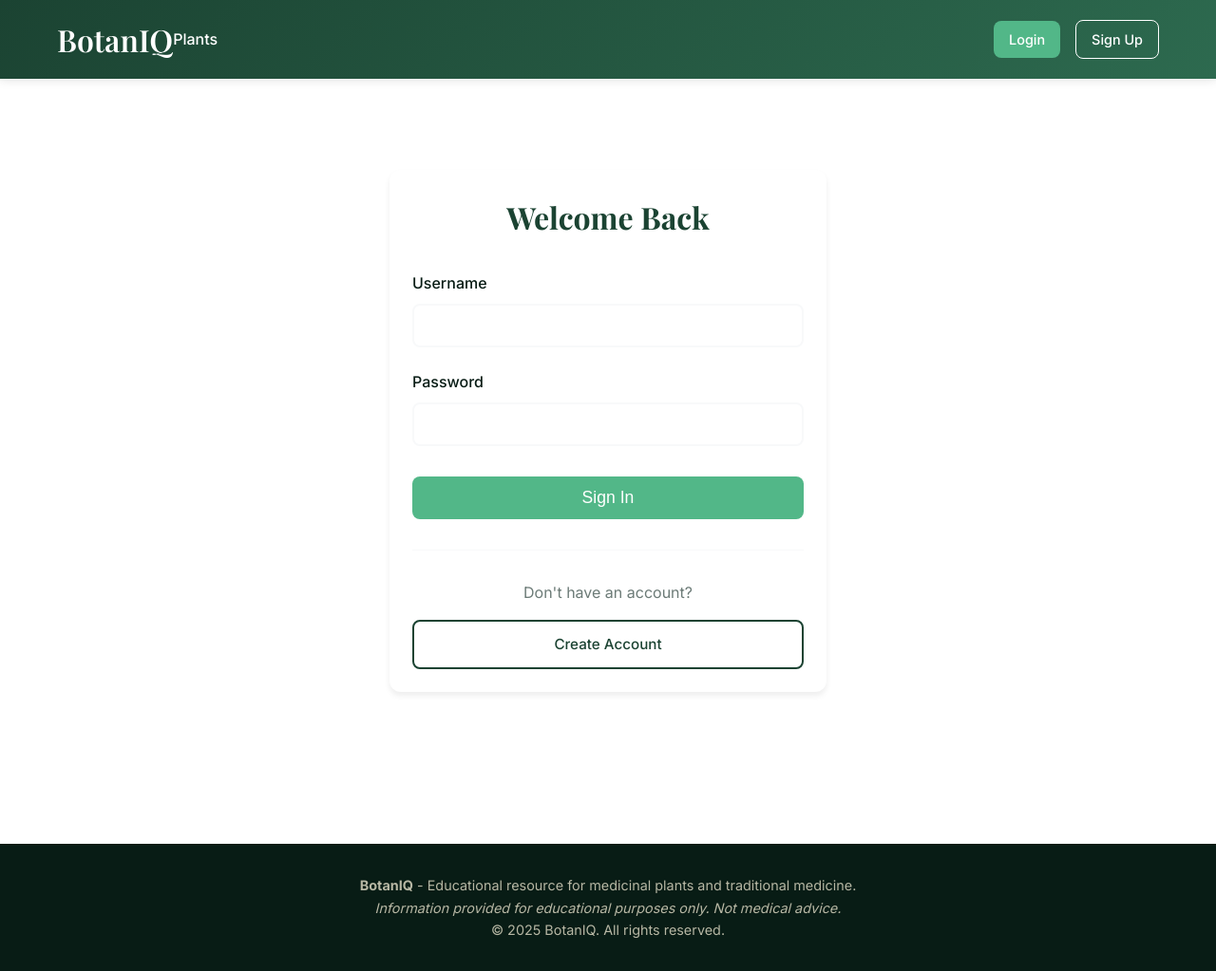
After one commit to kain-bain/BotanIQ-AI, a Django app: page /accounts/login/ in a window 1280 px wide. The commit adds this page. Shown: the whole page at 95% size. Run offline with Django 5.2, Linux system fonts and the light colour scheme.

Commit message:
Complete Hour 4: User authentication system with registration, login, logout, and premium auth templates

```diff
--- a/botaniq/urls.py
+++ b/botaniq/urls.py
@@ -17,10 +17,16 @@ Including another URLconf
 
 from django.contrib import admin
 from django.urls import path, include
+from django.contrib.auth import views as auth_views
 from . import views
 
 urlpatterns = [
     path("admin/", admin.site.urls),
     path("", views.home, name="home"),
     path("plants/", include("plants.urls")),
+
+    # Authentication
+    path("accounts/login/", auth_views.LoginView.as_view(template_name="registration/login.html"), name="login"),
+    path("accounts/logout/", auth_views.LogoutView.as_view(next_page="/"), name="logout"),
+    path("accounts/register/", views.register, name="register"),
 ]
--- a/templates/base.html
+++ b/templates/base.html
@@ -93,6 +93,13 @@
 
         .nav a:hover {
             opacity: 0.8;
+        }
+
+        .user-nav {
+            margin-left: auto;
+            display: flex;
+            align-items: center;
+            gap: 1rem;
         }
 
         /* Main Content */
@@ -225,8 +232,20 @@
             <a href="{% url 'home' %}" class="logo">BotanIQ</a>
             <nav class="nav">
                 <a href="{% url 'plants:plant_list' %}">Plants</a>
+                {% if user.is_staff %}
                 <a href="{% url 'admin:index' %}">Admin</a>
+                {% endif %}
             </nav>
+            <div class="user-nav">
+                {% if user.is_authenticated %}
+                    <span style="color: white; font-weight: 500;">Welcome, {{ user.username }}!</span>
+                    <a href="#" class="btn" style="background: var(--accent-green); color: white; font-size: 0.9rem; padding: 0.5rem 1rem;">Dashboard</a>
+                    <a href="{% url 'logout' %}" class="btn" style="background: transparent; border: 1px solid white; color: white; font-size: 0.9rem; padding: 0.5rem 1rem;">Logout</a>
+                {% else %}
+                    <a href="{% url 'login' %}" class="btn" style="background: var(--accent-green); color: white; font-size: 0.9rem; padding: 0.5rem 1rem;">Login</a>
+                    <a href="{% url 'register' %}" class="btn" style="background: transparent; border: 1px solid white; color: white; font-size: 0.9rem; padding: 0.5rem 1rem;">Sign Up</a>
+                {% endif %}
+            </div>
         </div>
     </header>
 
--- /dev/null
+++ b/templates/registration/login.html
@@ -0,0 +1,81 @@
+{% extends 'base.html' %}
+
+{% block title %}Login - BotanIQ{% endblock %}
+
+{% block content %}
+<div class="container fade-in" style="max-width: 500px; margin: 4rem auto;">
+    <div class="card">
+        <div class="card-content">
+            <h1 style="text-align: center; font-family: var(--font-heading); color: var(--primary-green); margin-bottom: 2rem;">
+                Welcome Back
+            </h1>
+
+            <form method="post">
+                {% csrf_token %}
+
+                {% if form.non_field_errors %}
+                    <div style="background: var(--error); color: white; padding: 1rem; border-radius: 8px; margin-bottom: 1rem;">
+                        {% for error in form.non_field_errors %}
+                            <p style="margin: 0;">{{ error }}</p>
+                        {% endfor %}
+                    </div>
+                {% endif %}
+
+                <div style="margin-bottom: 1.5rem;">
+                    <label for="{{ form.username.id_for_label }}" style="display: block; margin-bottom: 0.5rem; font-weight: 500; color: var(--text-dark);">
+                        Username
+                    </label>
+                    <input
+                        type="text"
+                        name="{{ form.username.name }}"
+                        id="{{ form.username.id_for_label }}"
+                        value="{{ form.username.value|default:'' }}"
+                        required
+                        style="width: 100%; padding: 0.75rem; border: 2px solid var(--bg-secondary); border-radius: 8px; font-size: 1rem; transition: border-color 0.3s;"
+                        onfocus="this.style.borderColor = 'var(--accent-green)'"
+                        onblur="this.style.borderColor = 'var(--bg-secondary)'"
+                    >
+                    {% if form.username.errors %}
+                        <p style="color: var(--error); font-size: 0.9rem; margin-top: 0.5rem;">
+                            {{ form.username.errors.0 }}
+                        </p>
+                    {% endif %}
+                </div>
+
+                <div style="margin-bottom: 2rem;">
+                    <label for="{{ form.password.id_for_label }}" style="display: block; margin-bottom: 0.5rem; font-weight: 500; color: var(--text-dark);">
+                        Password
+                    </label>
+                    <input
+                        type="password"
+                        name="{{ form.password.name }}"
+                        id="{{ form.password.id_for_label }}"
+                        required
+                        style="width: 100%; padding: 0.75rem; border: 2px solid var(--bg-secondary); border-radius: 8px; font-size: 1rem; transition: border-color 0.3s;"
+                        onfocus="this.style.borderColor = 'var(--accent-green)'"
+                        onblur="this.style.borderColor = 'var(--bg-secondary)'"
+                    >
+                    {% if form.password.errors %}
+                        <p style="color: var(--error); font-size: 0.9rem; margin-top: 0.5rem;">
+                            {{ form.password.errors.0 }}
+                        </p>
+                    {% endif %}
+                </div>
+
+                <button type="submit" class="btn btn-primary" style="width: 100%; font-size: 1.1rem;">
+                    Sign In
+                </button>
+            </form>
+
+            <div style="text-align: center; margin-top: 2rem; padding-top: 2rem; border-top: 1px solid var(--bg-secondary);">
+                <p style="color: var(--text-medium); margin-bottom: 1rem;">
+                    Don't have an account?
+                </p>
+                <a href="{% url 'register' %}" class="btn btn-secondary" style="width: 100%;">
+                    Create Account
+                </a>
+            </div>
+        </div>
+    </div>
+</div>
+{% endblock %}
```
Also changed, not shown: botaniq/views.py (+17 -2 lines), templates/home.html (added, +106 -0 lines), templates/registration/register.html (added, +108 -0 lines).
